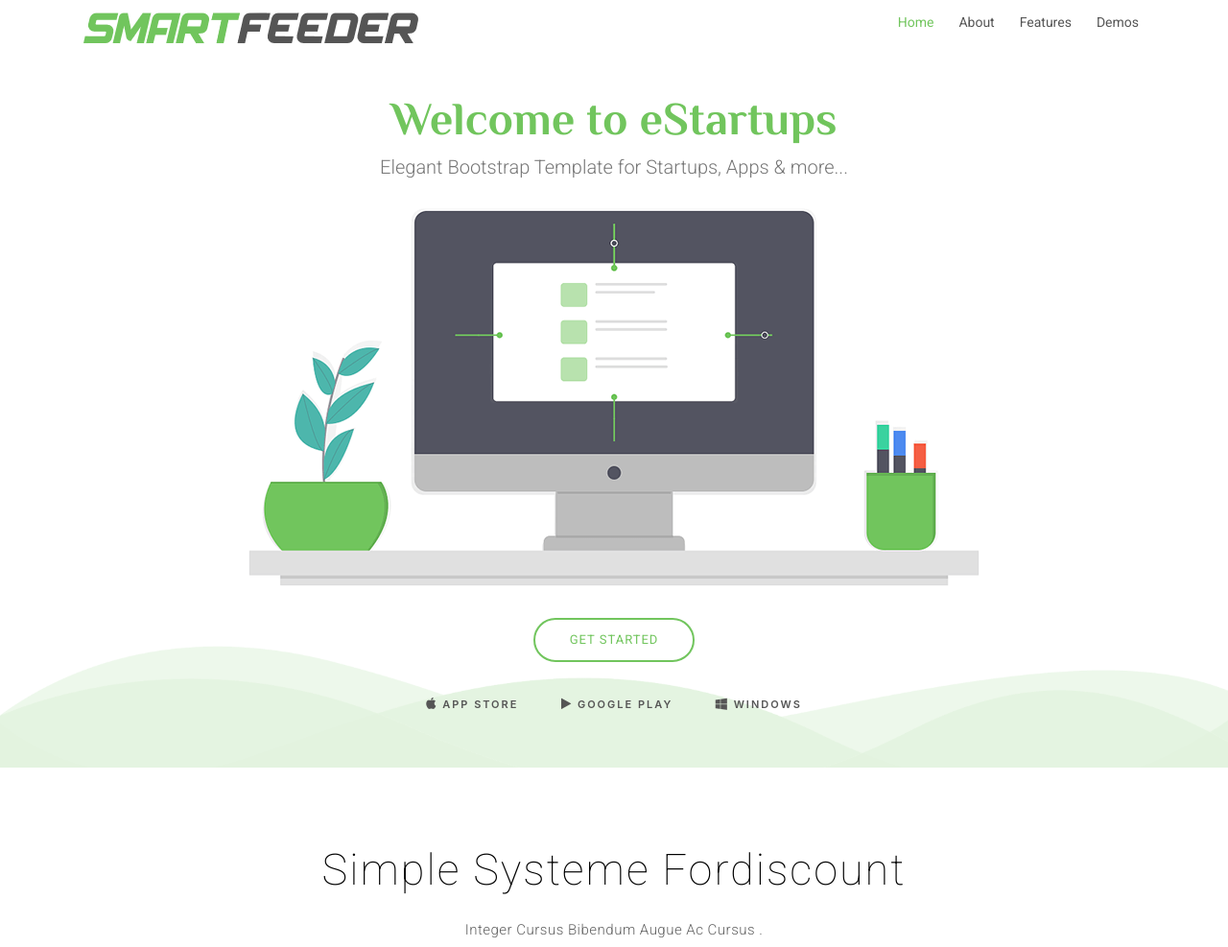
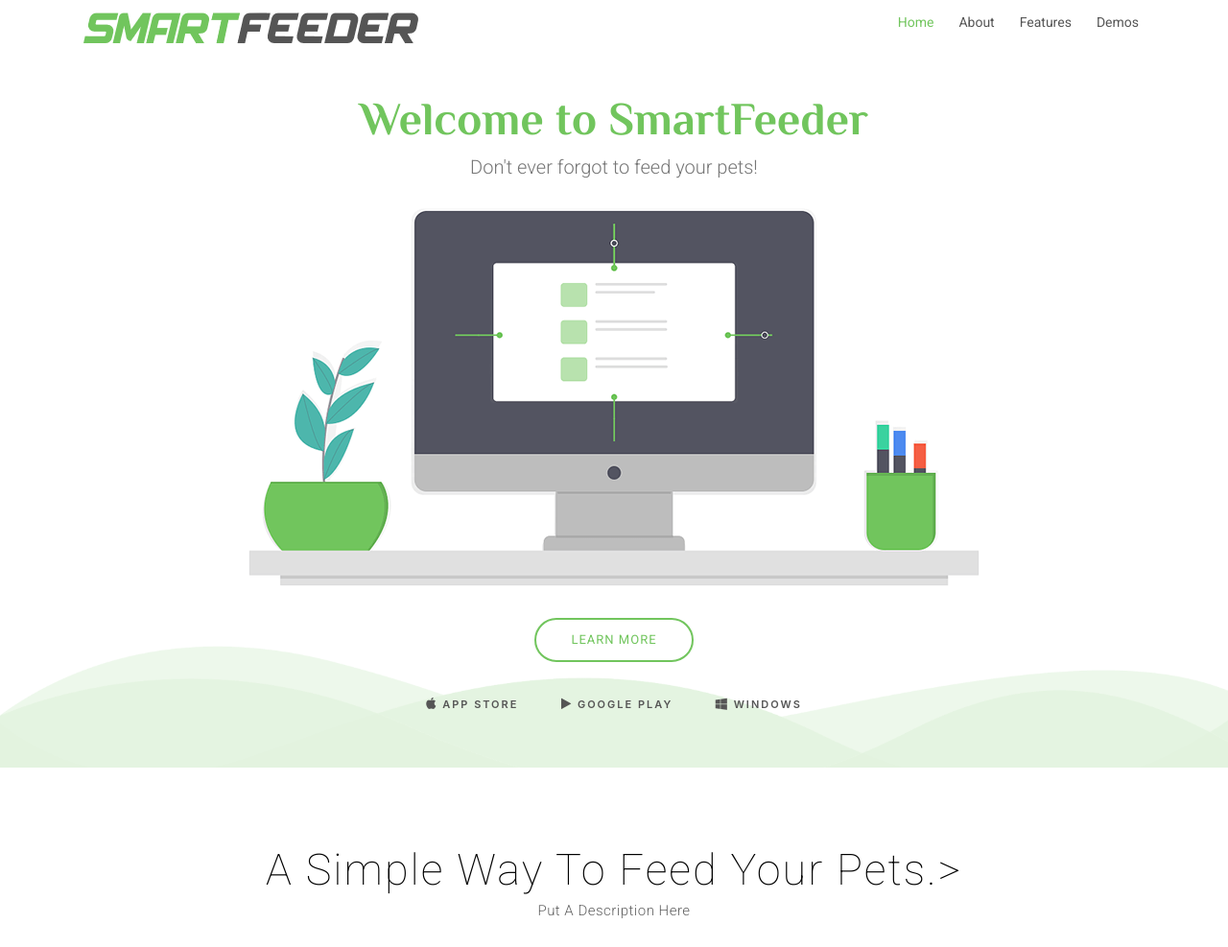
Before and after one commit to StudyAnywhere/SmartFeeder, a plain HTML site: page index.html in a window 1280 px wide. Shown: the top 987 px of the page at 96% size. Drawn offline with nearby package versions, Linux system fonts and the light colour scheme.

Commit message:
Changed and got homepage ready
Homepage still needs a lot of work

```diff
--- a/index.html
+++ b/index.html
@@ -64,10 +64,10 @@
   ============================-->
   <section id="hero" class="wow fadeIn">
     <div class="hero-container">
-      <h1>Welcome to eStartups</h1>
-      <h2>Elegant Bootstrap Template for Startups, Apps &amp; more...</h2>
+      <h1>Welcome to SmartFeeder</h1>
+      <h2>Don't ever forgot to feed your pets!</h2>
       <img src="img/hero-img.png" alt="Hero Imgs">
-      <a href="#get-started" class="btn-get-started scrollto">Get Started</a>
+      <a href="#get-started" class="btn-get-started scrollto">Learn More</a>
       <div class="btns">
         <a href="#"><i class="fa fa-apple fa-3x"></i> App Store</a>
         <a href="#"><i class="fa fa-play fa-3x"></i> Google Play</a>
@@ -77,15 +77,15 @@
   </section><!-- #hero -->
 
   <!--==========================
-    Get Started Section
+    Learn More Section
   ============================-->
   <section id="get-started" class="padd-section text-center wow fadeInUp">
 
     <div class="container">
       <div class="section-title text-center">
 
-        <h2>simple systeme fordiscount </h2>
-        <p class="separator">Integer cursus bibendum augue ac cursus .</p>
+        <h2>A simple way to feed your pets.>
+        <p class="separator">Put a description here</p>
 
       </div>
     </div>
```
